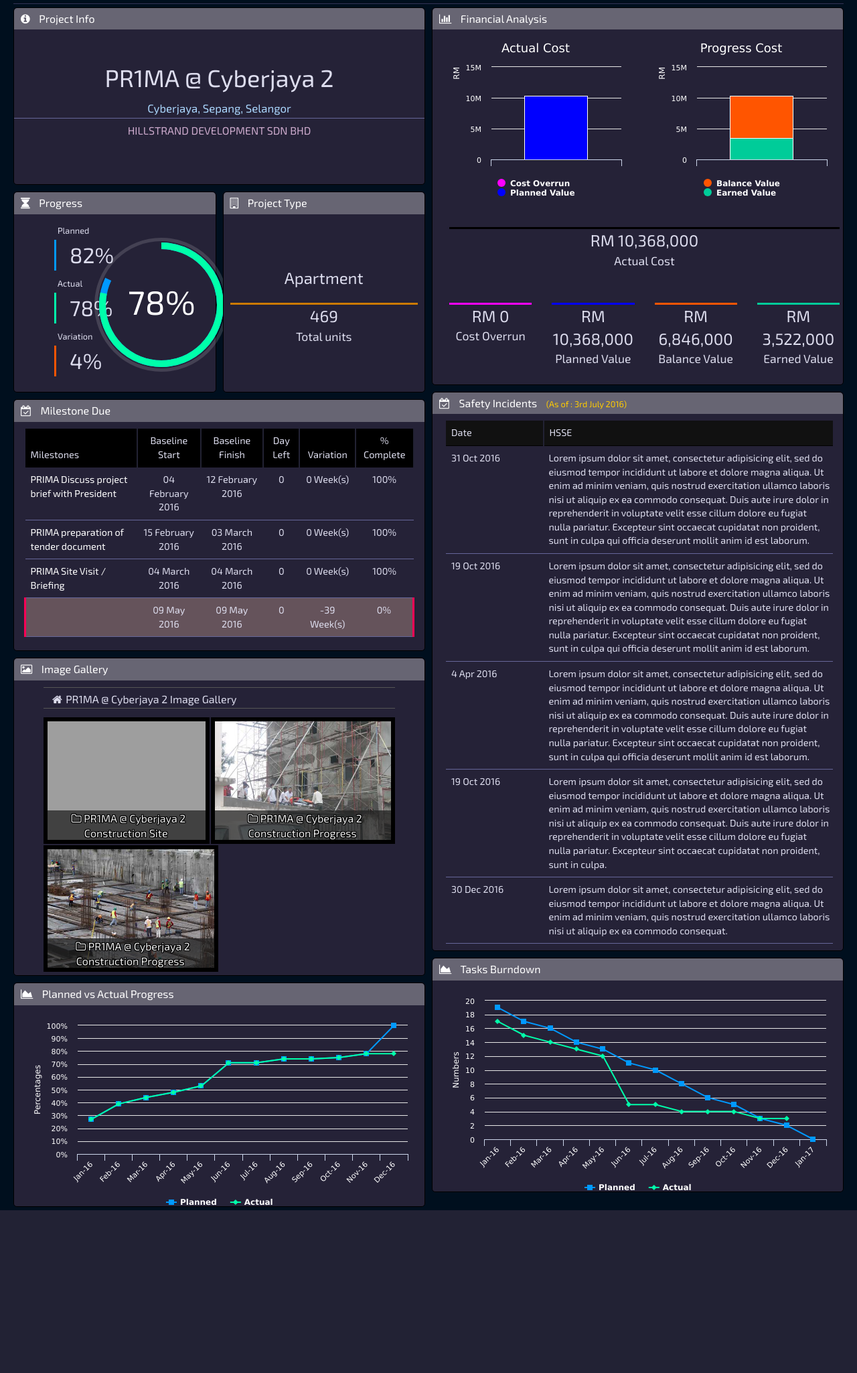
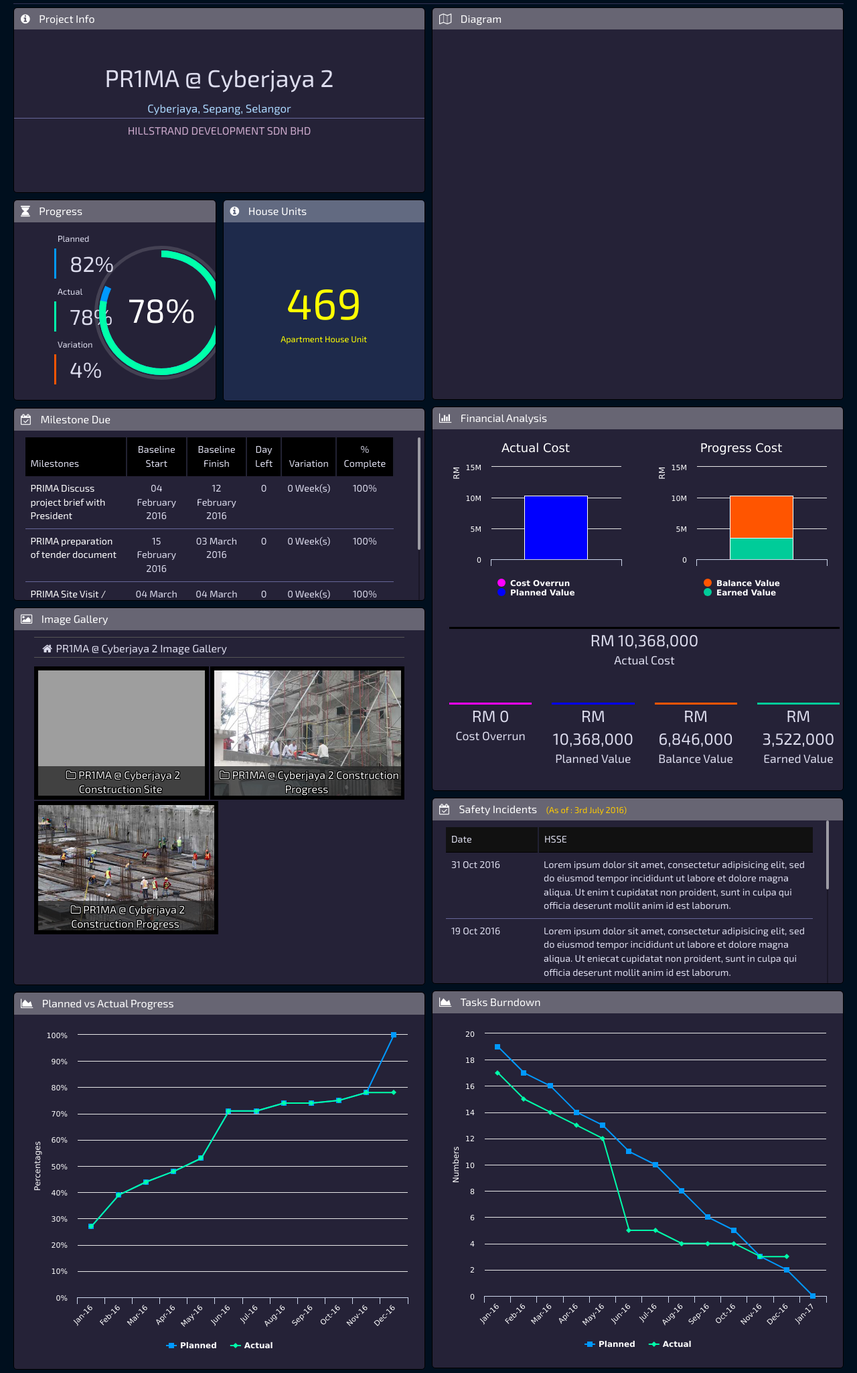
Before and after one commit to humming-soft/PR1MA, a PHP site: page /view/construction_service_apartment.php in a window 1280 px wide. Shown: the part 76-2126 px from the top of the page at 67% size. Before the commit the page ends 1883 px from the top, so only its background shows below. Run offline with PHP 8.4, Linux system fonts and the light colour scheme; grey boxes are pictures that could not be loaded.

Commit message:
Signed-off-by: naimmuzammil <naimmuzammil@gmail.com>

```diff
--- a/assets/css/style_portlet.css
+++ b/assets/css/style_portlet.css
@@ -77,7 +77,26 @@
 
 */
 
-div.plate_issue div.row.height_x1_sm,
+/*new*/
+div.portlet div.height_x1,
+div.portlet div.height_x1 div.highcharts_inside div {
+	height: 100px!important;
+}
+div.portlet div.height_x2,
+div.portlet div.height_x2 div.highcharts_inside div {
+	height: 243px!important;
+}
+div.portlet div.height_x3,
+div.portlet div.height_x3 div.highcharts_inside div {
+	height: 529px!important;
+}
+div.portlet div.height_x4,
+div.portlet div.height_x4 div.highcharts_inside div {
+	height: 1101px!important;
+}
+
+/*old*/
+/*div.plate_issue div.row.height_x1_sm,
 div.plate_portlet div.row.height_x1_sm {
 	height: 182px;
 	overflow: hidden;
@@ -100,9 +119,9 @@
 div.plate_issue div.row.height_xx,
 div.plate_portlet div.row.height_xx {
 	height: 100%;
-}
+}*/
 
-div.plate_portlet div.row.height_x1.highcharts_inside,
+/*div.plate_portlet div.row.height_x1.highcharts_inside,
 div.plate_portlet div.row.height_x1.highcharts_inside > div,
 div.plate_portlet div.row.height_x1.highcharts_inside div.highcharts-container  {
 	height: 260px;
@@ -128,13 +147,13 @@
 div.plate_portlet div.row.height_xx.highcharts_inside div.highcharts-container  {
 	height: 100%;
 	padding: 0 10px 20px 0;
-}
+}*/
 
 /*temp*/
-div.height_x2a {
+/*div.height_x2a {
 	height: 240px;
 	overflow: hidden;
-}
+}*/
 
 /*
 
@@ -771,6 +790,21 @@
 
 
 
+/*
+
+
+portlet_diagram
+
+
+*/
+div.portlet_diagram div.content {
+
+}
+
+div.portlet_diagram  {
+}
+
+
 
 
 
--- a/view/module/pages/construction_service_apartment.php
+++ b/view/module/pages/construction_service_apartment.php
@@ -25,7 +25,7 @@
 			<div class="row">
 				<?php include 'module/portlet/portlet_mrt_info_station.html'; ?>
 				<?php include 'module/portlet/portlet_progress_v2.html'; ?>
-				<?php include 'module/portlet/portlet_project_type.html'; ?>
+				<?php include 'module/portlet/portlet_block_number_b1.html'; ?>
 				<?php include 'module/portlet/portlet_milestone.html'; ?>
 				<?php include 'module/portlet/portlet_gallery.html'; ?>
 				<?php include 'module/portlet/portlet_line_chart_1.html'; ?>
@@ -36,6 +36,7 @@
 		<div class="col-md-6">
 
 			<div class="row">
+				<?php include 'module/portlet/portlet_diagram.html'; ?>
 				<?php include 'module/portlet/portlet_finance_analysis.html'; ?>
 				<?php include 'module/portlet/portlet_hsse.html'; ?>
 				<?php include 'module/portlet/portlet_line_chart_2.html'; ?>
--- /dev/null
+++ b/view/module/portlet/portlet_block_number_b1.html
@@ -0,0 +1,23 @@
+<div class="col-md-6 portlet portlet_block_number pbn_trend">
+	<div class="row content">
+		<div class="col-md-12 portlet_title">
+			<i class="fa_title_icon fa fa-info-circle" aria-hidden="true"></i>
+			House Units
+		</div>
+		<div class="col-md-12 portlet_content">
+			<div class="row height_x2 mCustomScrollbar block_color_a4" data-mcs-theme="light">
+
+				<div class="block">
+					<div class="plate plate1">
+						<br><br>
+						<span class="number">469</span>
+						<span class="title">Apartment House Unit</span>
+
+					</div>
+				</div>
+
+			</div>
+			<br>
+		</div>
+	</div>
+</div>
--- /dev/null
+++ b/view/module/portlet/portlet_diagram.html
@@ -0,0 +1,19 @@
+<div class="col-md-12 portlet portlet_diagram">
+	<div class="row content">
+		<div class="col-md-12 portlet_title">
+			<i class="fa_title_icon fa fa-map-o" aria-hidden="true"></i>
+			Diagram
+		</div>
+		<div class="col-md-12 portlet_content">
+			<div class="row height_x3 mCustomScrollbar" data-mcs-theme="light">
+
+
+
+
+
+
+			</div>
+			<br>
+		</div>
+	</div>
+</div>
--- a/view/module/portlet/portlet_finance_analysis.html
+++ b/view/module/portlet/portlet_finance_analysis.html
@@ -5,7 +5,7 @@
 			Financial Analysis
 		</div>
 		<div class="col-md-12 portlet_content">
-			<div class="row height_xx highcharts_inside m-t-10">
+			<div class="row height_x3 highcharts_inside m-t-10">
 
 				<div class="col-md-6">
 					<div id="pcu1"></div>
--- a/view/module/portlet/portlet_gallery.html
+++ b/view/module/portlet/portlet_gallery.html
@@ -5,9 +5,9 @@
             Image Gallery
         </div>
         <div class="col-md-12 portlet_content">
-            <div class="row height_x1a mCustomScrollbar">
+            <div class="row height_x3 mCustomScrollbar" data-mcs-theme="light">
                 <div class="col-md-12 portlet_images">
-                    <div id="nanoGallery2" style="width: 90%"></div>
+                    <div id="nanoGallery2" style="width: 95%"></div>
                 </div>
             </div>
         </div>
--- a/view/module/portlet/portlet_hsse.html
+++ b/view/module/portlet/portlet_hsse.html
@@ -6,7 +6,7 @@
             <span class="plate_asof">(As of : 3rd July 2016)</span>
         </div>
         <div class="col-md-12 portlet_content">
-            <div class="height_x1a mCustomScrollbar">
+            <div class="height_x2 mCustomScrollbar">
                 <table class="table">
                     <thead>
                     <tr>
@@ -18,36 +18,25 @@
                     <tr>
                         <td class="">31 Oct 2016</td>
                         <td class="">Lorem ipsum dolor sit amet, consectetur adipisicing elit, sed do eiusmod
-                            tempor incididunt ut labore et dolore magna aliqua. Ut enim ad minim veniam,
-                            quis nostrud exercitation ullamco laboris nisi ut aliquip ex ea commodo
-                            consequat. Duis aute irure dolor in reprehenderit in voluptate velit esse
-                            cillum dolore eu fugiat nulla pariatur. Excepteur sint occaecat cupidatat non
+                            tempor incididunt ut labore et dolore magna aliqua. Ut enim t cupidatat non
                             proident, sunt in culpa qui officia deserunt mollit anim id est laborum.</td>
                     </tr>
                     <tr>
                         <td class="">19 Oct  2016</td>
                         <td class="">Lorem ipsum dolor sit amet, consectetur adipisicing elit, sed do eiusmod
-                            tempor incididunt ut labore et dolore magna aliqua. Ut enim ad minim veniam,
-                            quis nostrud exercitation ullamco laboris nisi ut aliquip ex ea commodo
-                            consequat. Duis aute irure dolor in reprehenderit in voluptate velit esse
-                            cillum dolore eu fugiat nulla pariatur. Excepteur sint occaecat cupidatat non
+                            tempor incididunt ut labore et dolore magna aliqua. Ut eniecat cupidatat non
                             proident, sunt in culpa qui officia deserunt mollit anim id est laborum.</td>
                     </tr>
                     <tr>
                         <td class="">4 Apr 2016</td>
-                        <td class="">Lorem ipsum dolor sit amet, consectetur adipisicing elit, sed do eiusmod
-                            tempor incididunt ut labore et dolore magna aliqua. Ut enim ad minim veniam,
-                            quis nostrud exercitation ullamco laboris nisi ut aliquip ex ea commodo
-                            consequat. Duis aute irure dolor in reprehenderit in voluptate velit esse
-                            cillum dolore eu fugiat nulla pariatur. Excepteur sint occaecat cupidatat non
+                        <td class="">Lorem ipsum dolor sit amet, consectetur adnt occaecat cupidatat non
                             proident, sunt in culpa qui officia deserunt mollit anim id est laborum.</td>
                     </tr>
                     <tr>
                         <td class="">19 Oct 2016</td>
                         <td class="">Lorem ipsum dolor sit amet, consectetur adipisicing elit, sed do eiusmod
                             tempor incididunt ut labore et dolore magna aliqua. Ut enim ad minim veniam,
-                            quis nostrud exercitation ullamco laboris nisi ut aliquip ex ea commodo
-                            consequat. Duis aute irure dolor in reprehenderit in voluptate velit esse
+                            quis nostrud exercitation ullamco laboris nisi in voluptate velit esse
                             cillum dolore eu fugiat nulla pariatur. Excepteur sint occaecat cupidatat non
                             proident, sunt in culpa.</td>
                     </tr>
--- a/view/module/portlet/portlet_line_chart_1.html
+++ b/view/module/portlet/portlet_line_chart_1.html
@@ -5,8 +5,8 @@
 			Planned vs Actual Progress
 		</div>
 		<div class="col-md-12 portlet_content">
-			<div class="row height_x1 highcharts_inside mCustomScrollbar" data-mcs-theme="light">
-				<div id="line_chart_1" style="height:300px;" class="col-md-12"></div>
+			<div class="row height_x3 highcharts_inside mCustomScrollbar" data-mcs-theme="light">
+				<div id="line_chart_1" style="height:500px;" class="col-md-12"></div>
 			</div>
 		</div>
 	</div>
--- a/view/module/portlet/portlet_line_chart_2.html
+++ b/view/module/portlet/portlet_line_chart_2.html
@@ -5,8 +5,8 @@
 			Tasks Burndown
 		</div>
 		<div class="col-md-12 portlet_content">
-			<div class="row height_x1 highcharts_inside" data-mcs-theme="light">
-				<div id="line_chart_2" style="height:315px;" class="col-md-12"></div>
+			<div class="row height_x3 highcharts_inside" data-mcs-theme="light">
+				<div id="line_chart_2" style="height:500px;" class="col-md-12"></div>
 			</div>
 		</div>
 	</div>
--- a/view/module/portlet/portlet_milestone.html
+++ b/view/module/portlet/portlet_milestone.html
@@ -6,7 +6,7 @@
 			<!-- <span class="plate_asof">(As of : 3rd July 2016)</span> -->
 		</div>
 		<div class="col-md-12 portlet_content">
-			<div class="row height_x1 mCustomScrollbar" data-mcs-theme="light">
+			<div class="row height_x2 mCustomScrollbar" data-mcs-theme="light">
 				<div class="col-md-12">
 					<table class="table">
 						<thead>
--- a/view/module/portlet/portlet_mrt_info_station.html
+++ b/view/module/portlet/portlet_mrt_info_station.html
@@ -5,7 +5,7 @@
 			Project Info
 		</div>
 		<div class="col-md-12 portlet_content">
-			<div class="row height_x1a mCustomScrollbar" data-mcs-theme="light">
+			<div class="row height_x2 mCustomScrollbar" data-mcs-theme="light">
 				<br><br>
 				<div class="pc_top">
 					<span class="info_title">PR1MA @ Cyberjaya 2</span>
--- a/view/module/portlet/portlet_progress_v2.html
+++ b/view/module/portlet/portlet_progress_v2.html
@@ -5,7 +5,7 @@
 			Progress
 		</div>
 		<div class="col-md-12 portlet_content">
-			<div class="row">
+			<div class="row height_x2 mCustomScrollbar" data-mcs-theme="light">
 				<div class="col-md-12">
 					<div class="col-sm-12 col-md-4">
 						<div class="block block_left">
```
